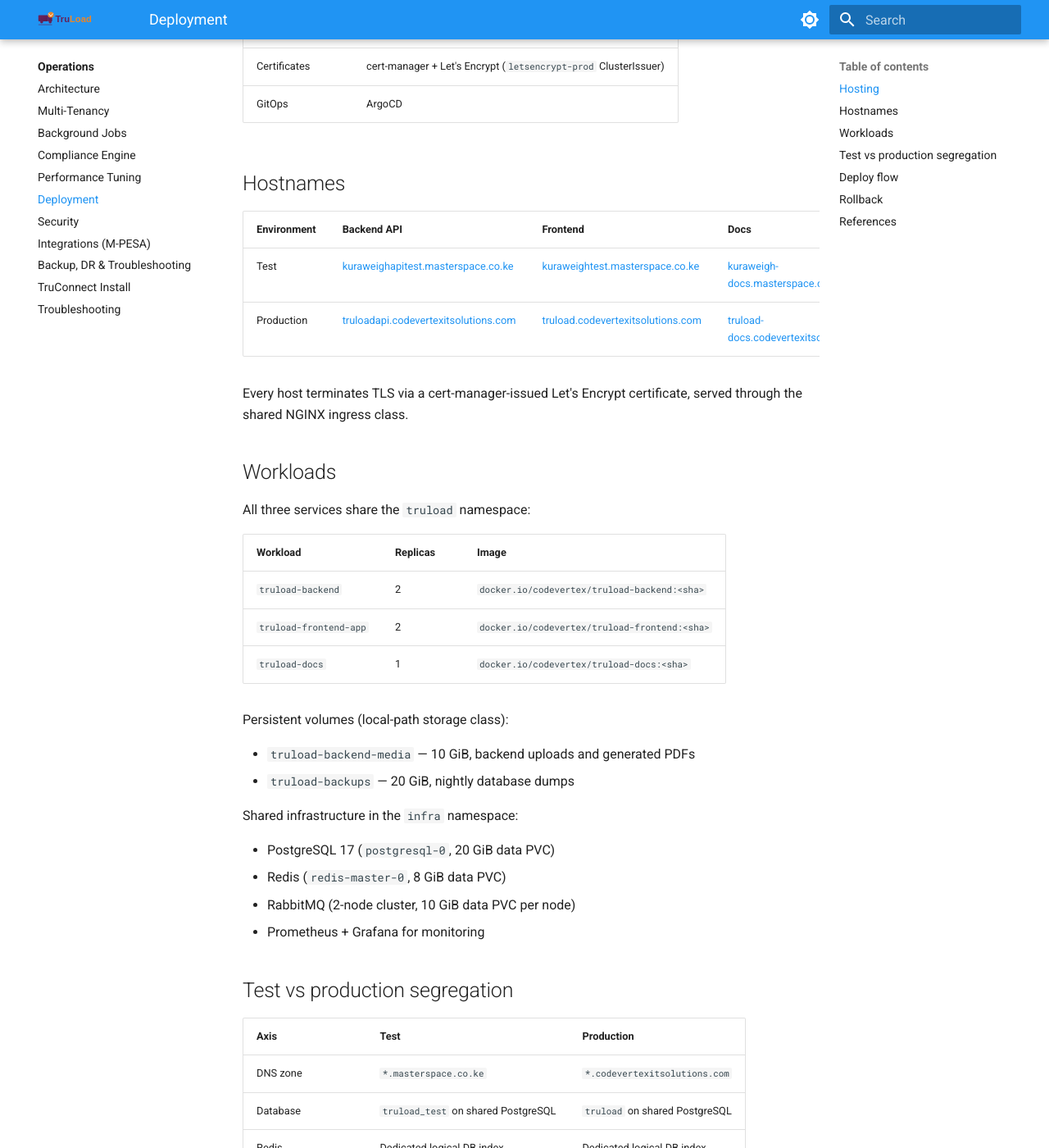
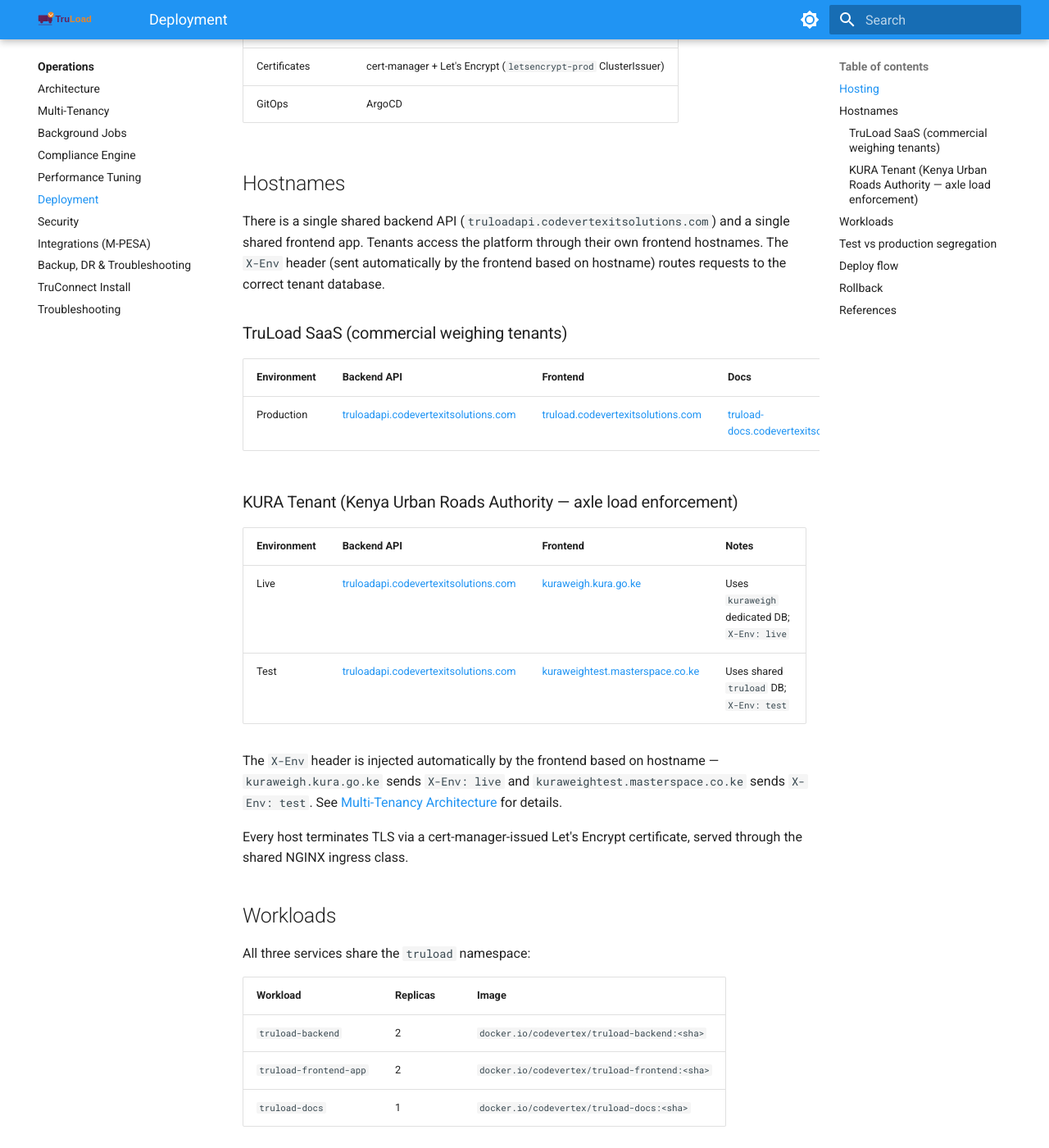
Before and after one commit to Bengo-Hub/truload-docs, an MkDocs documentation site: the page built from docs/technical/deployment-and-environments.md, in a window 1280 px wide and 1400 px high, scrolled down 742 px. Shown: the whole window at 82% size. Built offline with MkDocs 1.6.1 and Material for MkDocs 9.7.7, drawn with Linux system fonts in a browser that asks for light colours; some of the changed text lies outside the part shown.

Commit message:
docs: update domain URLs and add X-Env environment switching docs
- deployment-and-environments.md: replace outdated hostname table with
  per-tenant breakdown (KURA live kuraweigh.kura.go.ke / test
  kuraweightest.masterspace.co.ke, TruLoad SaaS truload.codevertexitsolutions.com);
  update test-vs-production segregation table with X-Env column

- MULTI_TENANCY.md: add Environment Switching (X-Env) section documenting
  the X-Env header, IsTestMode flag, DB routing logic, CORS requirement,
  and security note

Co-Authored-By: Claude Sonnet 4.6 <noreply@anthropic.com>

```diff
--- a/docs/technical/deployment-and-environments.md
+++ b/docs/technical/deployment-and-environments.md
@@ -21,10 +21,22 @@ TruLoad runs on a single-node Kubernetes cluster hosted on Contabo Cloud VPS
 
 ## Hostnames
 
+There is a single shared backend API (`truloadapi.codevertexitsolutions.com`) and a single shared frontend app. Tenants access the platform through their own frontend hostnames. The `X-Env` header (sent automatically by the frontend based on hostname) routes requests to the correct tenant database.
+
+### TruLoad SaaS (commercial weighing tenants)
+
 | Environment | Backend API | Frontend | Docs |
 |---|---|---|---|
-| Test | [kuraweighapitest.masterspace.co.ke](https://kuraweighapitest.masterspace.co.ke) | [kuraweightest.masterspace.co.ke](https://kuraweightest.masterspace.co.ke) | [kuraweigh-docs.masterspace.co.ke](https://kuraweigh-docs.masterspace.co.ke) |
 | Production | [truloadapi.codevertexitsolutions.com](https://truloadapi.codevertexitsolutions.com) | [truload.codevertexitsolutions.com](https://truload.codevertexitsolutions.com) | [truload-docs.codevertexitsolutions.com](https://truload-docs.codevertexitsolutions.com) |
+
+### KURA Tenant (Kenya Urban Roads Authority — axle load enforcement)
+
+| Environment | Backend API | Frontend | Notes |
+|---|---|---|---|
+| Live | [truloadapi.codevertexitsolutions.com](https://truloadapi.codevertexitsolutions.com) | [kuraweigh.kura.go.ke](https://kuraweigh.kura.go.ke) | Uses `kuraweigh` dedicated DB; `X-Env: live` |
+| Test | [truloadapi.codevertexitsolutions.com](https://truloadapi.codevertexitsolutions.com) | [kuraweightest.masterspace.co.ke](https://kuraweightest.masterspace.co.ke) | Uses shared `truload` DB; `X-Env: test` |
+
+The `X-Env` header is injected automatically by the frontend based on hostname — `kuraweigh.kura.go.ke` sends `X-Env: live` and `kuraweightest.masterspace.co.ke` sends `X-Env: test`. See [Multi-Tenancy Architecture](MULTI_TENANCY.md#environment-switching-x-env) for details.
 
 Every host terminates TLS via a cert-manager-issued Let's Encrypt
 certificate, served through the shared NGINX ingress class.
@@ -53,15 +65,16 @@ Shared infrastructure in the `infra` namespace:
 
 ## Test vs production segregation
 
-| Axis | Test | Production |
-|---|---|---|
-| DNS zone | `*.masterspace.co.ke` | `*.codevertexitsolutions.com` |
-| Database | `truload_test` on shared PostgreSQL | `truload` on shared PostgreSQL |
-| Redis | Dedicated logical DB index | Dedicated logical DB index |
-| JWT signing key | Distinct `JWT_SECRET` | Distinct `JWT_SECRET` |
-| Pesaflow credentials | eCitizen sandbox | eCitizen production |
-| Callback URL | Points at test backend | Points at production backend |
-| Backups | Nightly, retained 7 days | Nightly, retained 30 days |
+| Axis | KURA Test | KURA Live | TruLoad SaaS |
+|---|---|---|---|
+| Frontend domain | `kuraweightest.masterspace.co.ke` | `kuraweigh.kura.go.ke` | `truload.codevertexitsolutions.com` |
+| `X-Env` header | `test` | `live` | `live` |
+| Database | `truload` (shared) | `kuraweigh` (dedicated) | `truload` (shared) |
+| Pesaflow credentials | eCitizen sandbox | eCitizen production | N/A |
+| Redis | Shared logical DB | Shared logical DB | Shared logical DB |
+| Backups | Nightly, retained 7 days | Nightly, retained 30 days | Nightly, retained 30 days |
+
+The same backend pod and JWT signing key serve all environments. The `X-Env` request header (auto-injected by the frontend) switches the tenant database connection at the middleware layer — no separate backend deployment is needed for test vs live.
 
 Secrets are stored as Kubernetes `Secret` objects, synced via a
 dedicated CI workflow in the GitOps repository. They are never placed
```
Also changed, not shown: docs/technical/MULTI_TENANCY.md (+23 -0 lines).
